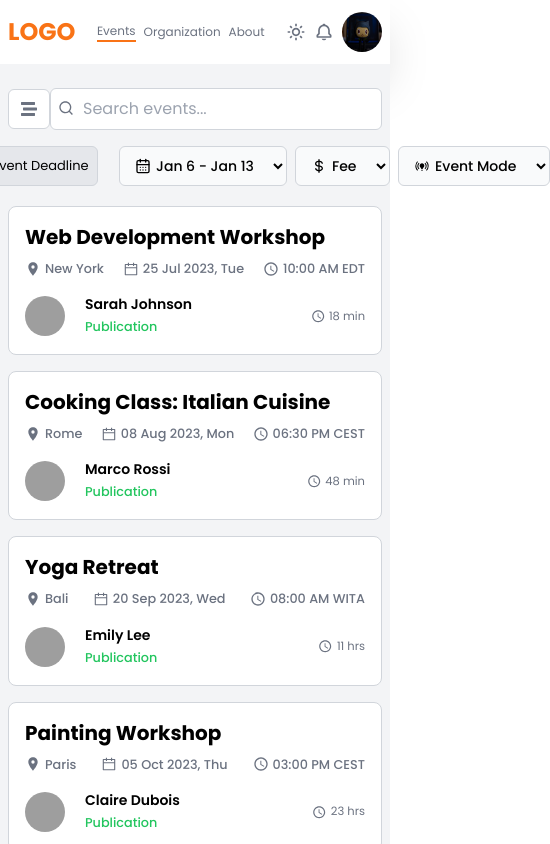
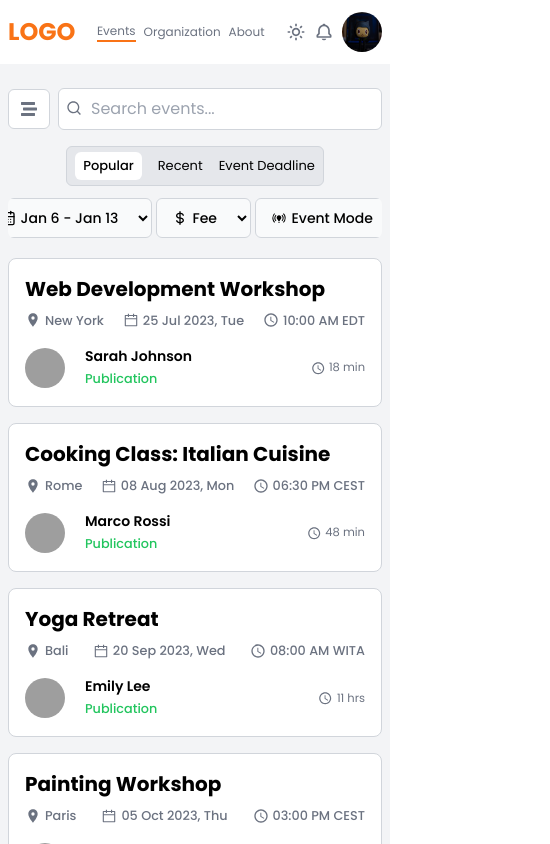
Before and after one commit to Prabakara-N/travia-associates-task, a React (Create React App) app: page / in a window 390 px wide. Shown: the top 844 px of the page, 550 px wide, since content can reach past the window. Built offline with nearby package versions, Linux system fonts and the light colour scheme; grey boxes are pictures that could not be loaded.

Commit message:
responsive

```diff
--- a/src/components/AllEvents.jsx
+++ b/src/components/AllEvents.jsx
@@ -25,7 +25,7 @@ const AllEvents = () => {
     <div
       className={`${
         eventDetails ? "hidden lg:block" : "block lg:block"
-      }w-full lg:w-[430px] flex flex-col gap-4`}
+      } md:w-[430px] lg:block mx-auto flex flex-col gap-4`}
     >
       {events.map((event) => {
         const {
@@ -42,7 +42,7 @@ const AllEvents = () => {
         return (
           <div
             key={id}
-            className="p-4 rounded-lg bg-white border-[1px] border-gray-300 flex flex-col gap-2 cursor-pointer"
+            className="p-4 rounded-lg bg-white border-[1px] border-gray-300 flex flex-col gap-2 lg:mb-4 cursor-pointer"
             onClick={() => handleChangeEvent(id)}
           >
             <h1 className="font-bold text-xl">{title}</h1>
--- a/src/components/DayEvents.jsx
+++ b/src/components/DayEvents.jsx
@@ -5,7 +5,7 @@ const DayEvents = () => {
   const { day } = useSelector((state) => state.events);
 
   return (
-    <div>
+    <div className="overflow-x-scroll md:overflow-auto">
       <table className="mt-6">
         <thead className="bg-orange-100 divide-y w-full rounded-tr-lg rounded-tl-lg">
           <tr className="flex items-center justify-between w-full">
--- a/src/components/Filters.jsx
+++ b/src/components/Filters.jsx
@@ -11,12 +11,12 @@ const Filters = () => {
   const [searchEvent, setSearchEvent] = useState("");
   const dispatch = useDispatch();
   return (
-    <div className="flex flex-col gap-4 lg:flex-row items-center lg:justify-between">
-      <div className="flex items-center w-full lg:w-[430px] justify-between">
+    <div className="flex flex-col justify-center gap-4 lg:flex-row items-center lg:justify-between ">
+      <div className="flex gap-2 lg:gap-0 items-center w-full md:w-[430px] md:mx-auto lg:ml-3 md:justify-betwee">
         <div className="py-[0.7rem] px-3 text-gray-500 rounded-md bg-white border-[1px] border-gray-300">
           <FaStream />
         </div>
-        <div className="relative w-full lg:w-[380px]">
+        <div className="relative w-full mx-auto md:w-[380px]">
           <RiSearchLine className="absolute top-3 left-2 text-gray-500" />
           <input
             type="text"
@@ -30,23 +30,25 @@ const Filters = () => {
           />
         </div>
       </div>
-      <div className="flex items-center justify-between w-[710px]">
+
+      <div className="flex flex-col gap-3 lg:gap-0 lg:flex-row items-center lg:justify-between w-full lg:w-[710px]">
         <ul className="bg-gray-200 border-gray-300 border-[1px] cursor-pointer py-[0.32rem] px-2 rounded-md flex items-center gap-4 text-[13px]">
           <li className="font-medium bg-white rounded-md py-1 px-2">Popular</li>
           <li>Recent</li>
           <li>Event Deadline</li>
         </ul>
-        <div className="flex items-center  gap-2 rounded-md ">
+
+        <div className="flex justify-center w-full overflow-x-scroll md:overflow-auto items-center gap-1 md:gap-2 rounded-md ">
           <div className="relative inline-block">
             <div className="absolute inset-y-0 left-2 flex items-center px-2 pointer-events-none">
-              <LuCalendarDays className="h-4 w-4 mr-3" />
+              <LuCalendarDays className="h-4 w-4 mr-2 md:mr-3" />
             </div>
             <select className="py-2 px-2 pl-8 pr-4 rounded-md text-[14px] border-gray-300 border-[1px] cursor-pointer font-medium bg-gray-50">
               <option>Jan 6 - Jan 13</option>
             </select>
           </div>
 
-          <div className="relative inline-block ">
+          <div className="relative inline-block">
             <div className="absolute inset-y-0 left-2 flex items-center px-2 pointer-events-none">
               <BiDollar className="h-4 w-4 mr-3" />
             </div>
--- a/src/components/Navbar.jsx
+++ b/src/components/Navbar.jsx
@@ -4,11 +4,11 @@ import { BiSun, BiBell } from "react-icons/bi";
 
 const Navbar = () => {
   return (
-    <div className="px-2 lg:px-8 py-3 flex justify-between items-center shadow-2xl">
+    <div className="px-2 md:px-6 lg:px-8 py-3 flex justify-between items-center shadow-2xl">
       <div>
         <h1 className="font-bold text-orange-500 text-2xl">LOGO</h1>
       </div>
-      <ul className="flex items-center gap-2 lg:gap-6 text-gray-500  lg:text-[14px] text-[12px] cursor-pointer">
+      <ul className="flex items-center gap-2 md:gap-4 lg:gap-6 text-gray-500  md:text-[14px] text-[12px] cursor-pointer">
         <li className=" border-b-[2px] border-orange-500">Events</li>
         <li>Organization</li>
         <li>About</li>
--- a/src/pages/Dashboard.jsx
+++ b/src/pages/Dashboard.jsx
@@ -6,10 +6,10 @@ const Dashboard = () => {
   const { events } = useSelector((state) => state.events);
 
   return (
-    <div className="px-2 lg:px-24 py-6 bg-gray-100 min-h-screen">
+    <div className="px-2 md:px-20 lg:px-24 py-6 bg-gray-100 min-h-screen">
       <Filters />
       {events.length < 1 ? (
-        <h1 className="text-center text-gray-600 text-2xl mt-8 font-semibold">
+        <h1 className="text-center text-gray-600 text-xl md:text-2xl mt-8 font-semibold">
           No Events Found !!!
         </h1>
       ) : (
```
